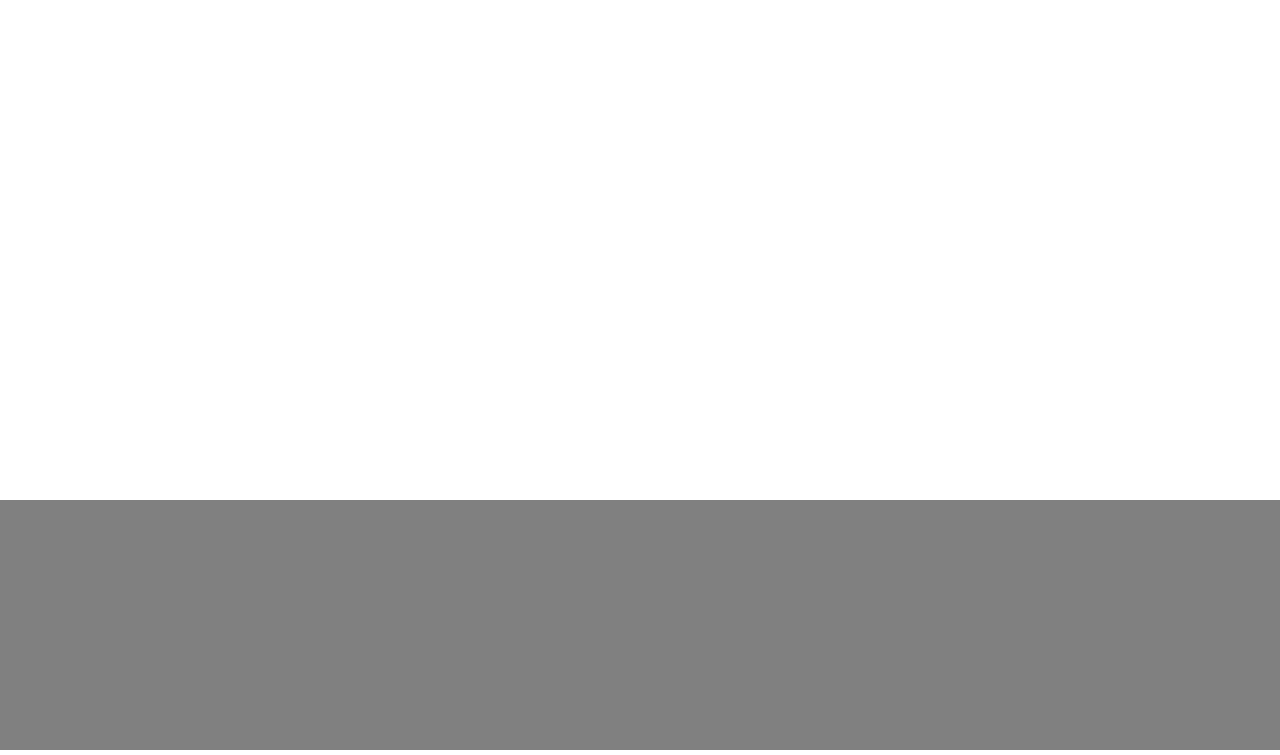
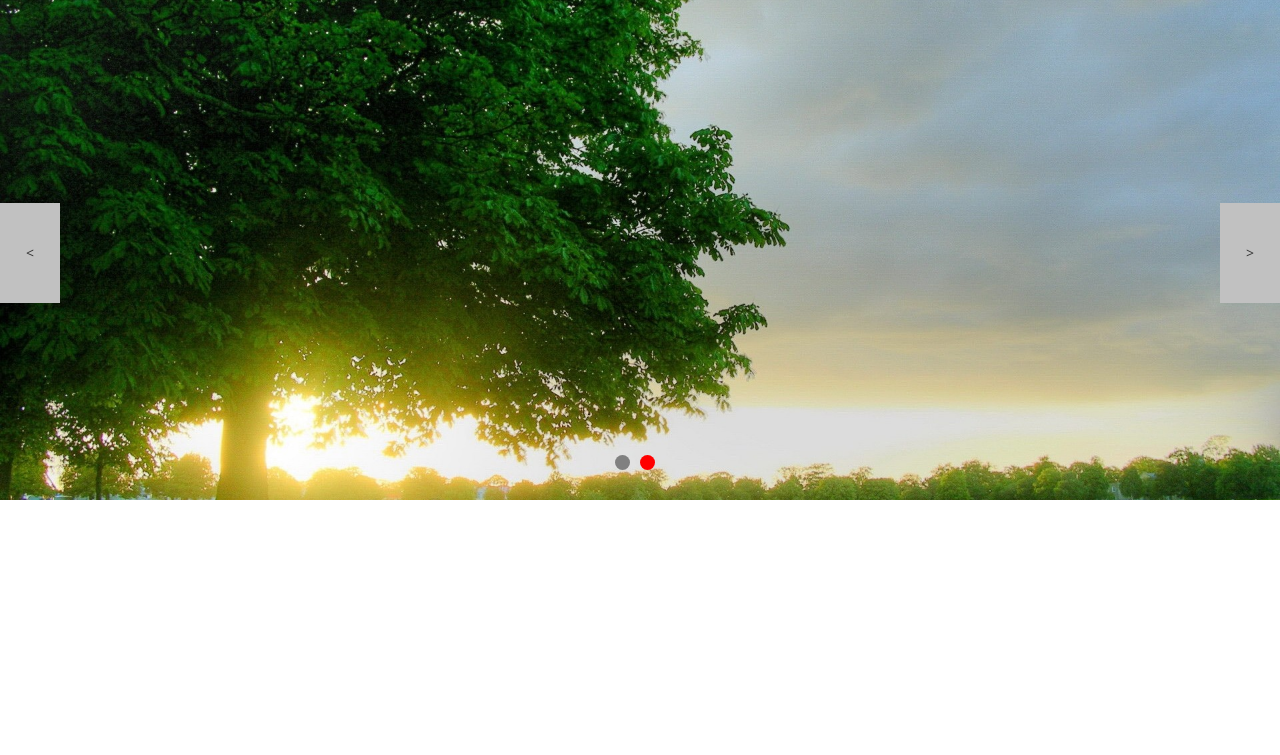
Before and after one commit to Kostyshyn/hoops-views, a web app: file app/index.html in a window 1280 px wide. Shown: the part 140-895 px from the top of the page. Run offline with its HTML, style and script files only (its server is not run), Linux system fonts and the light colour scheme; some libraries are stand-ins or nearby versions.

Commit message:
[+] main carousel

```diff
--- a/app/css/style.css
+++ b/app/css/style.css
@@ -47,7 +47,6 @@ body {
 
 footer {
 	height: 250px;
-	background-color: grey;
 }
 
 /* pages */
@@ -62,3 +61,60 @@ footer {
 	height: 500px;
 	background-color: lightblue;
 }
+
+/* main carousel */
+
+.slider {
+
+}
+.slick-prev,
+.slick-next {
+	position: absolute;
+	z-index: 9999;
+	border: none;
+	outline: none;
+	background-color: #c1c1c1;
+	width: 60px;
+	height: 100px;
+	bottom: calc(50% - 50px);
+}
+.slick-prev {
+	left: 0px;
+}
+.slick-next {
+	right: 0px;
+}
+.a-slide{
+	height: calc(100vh - 300px);
+	width: 100%;
+	background-size: cover !important;
+}
+.slick-slider{
+	height: 100%;
+}
+.slick-dots {
+	margin: 0px;
+	padding: 0px;
+	text-align: center;
+	color: transparent;
+	position: absolute;
+	bottom: 30px;
+	width: 100%;
+}
+.slick-dots li {
+	list-style-type: none;
+	display: inline-block;
+	margin-right: 10px;
+}
+.slick-dots li button {
+	border: none;
+	outline: none;
+	background-color: red;
+	height: 15px;
+	width: 15px;
+	padding: 0px;
+	border-radius: 50%;
+}
+.slick-dots li.slick-active button {
+	background-color: grey;
+}
--- a/app/index.html
+++ b/app/index.html
@@ -35,7 +35,10 @@
 	</header>
 
 	<div class="main-container">
-
+		<div class="slider">
+			<div class="a-slide" style="background: url('./images/slide-1.jpg') no-repeat center;"></div>
+			<div class="a-slide" style="background: url('./images/slide-2.jpg') no-repeat center;"></div>
+		</div>
 	</div>
 
 	<footer>
--- a/app/js/index.js
+++ b/app/js/index.js
@@ -30,3 +30,15 @@
 //         }
 //     }]
 // });
+
+$('.slider').slick({
+    slidesToShow: 1,
+    autoplay: true,
+    autoplaySpeed: 5000,
+    dots: true,
+    infinite: true,
+    speed: 300,
+    fade: true,
+    prevArrow: '<button type="button" class="slick-prev"><</button>',
+    nextArrow: '<button type="button" class="slick-next">></button>'
+});
```
Also changed, not shown: app/images/slide-1.jpg (added), app/images/slide-2.jpg (added).
